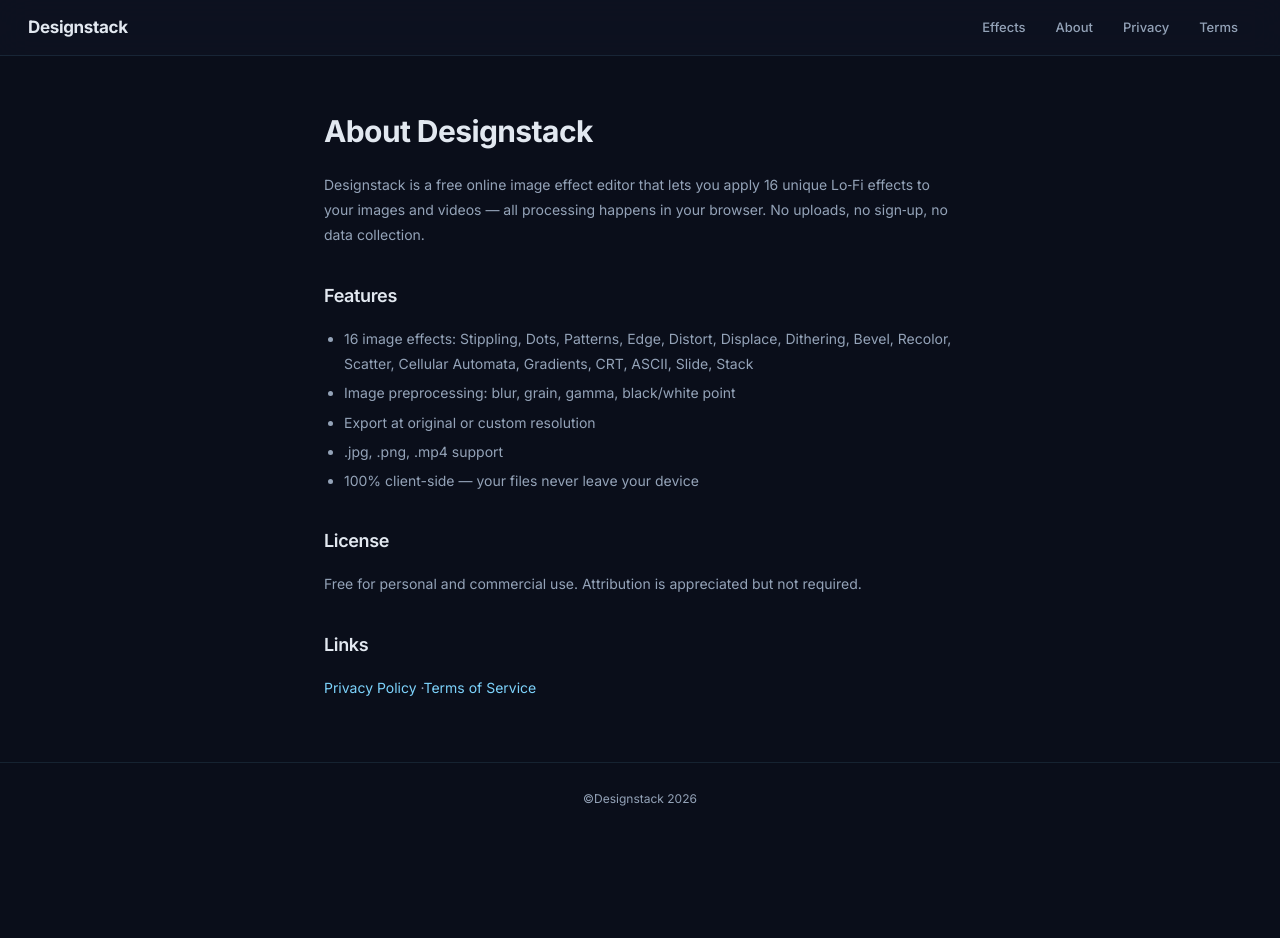
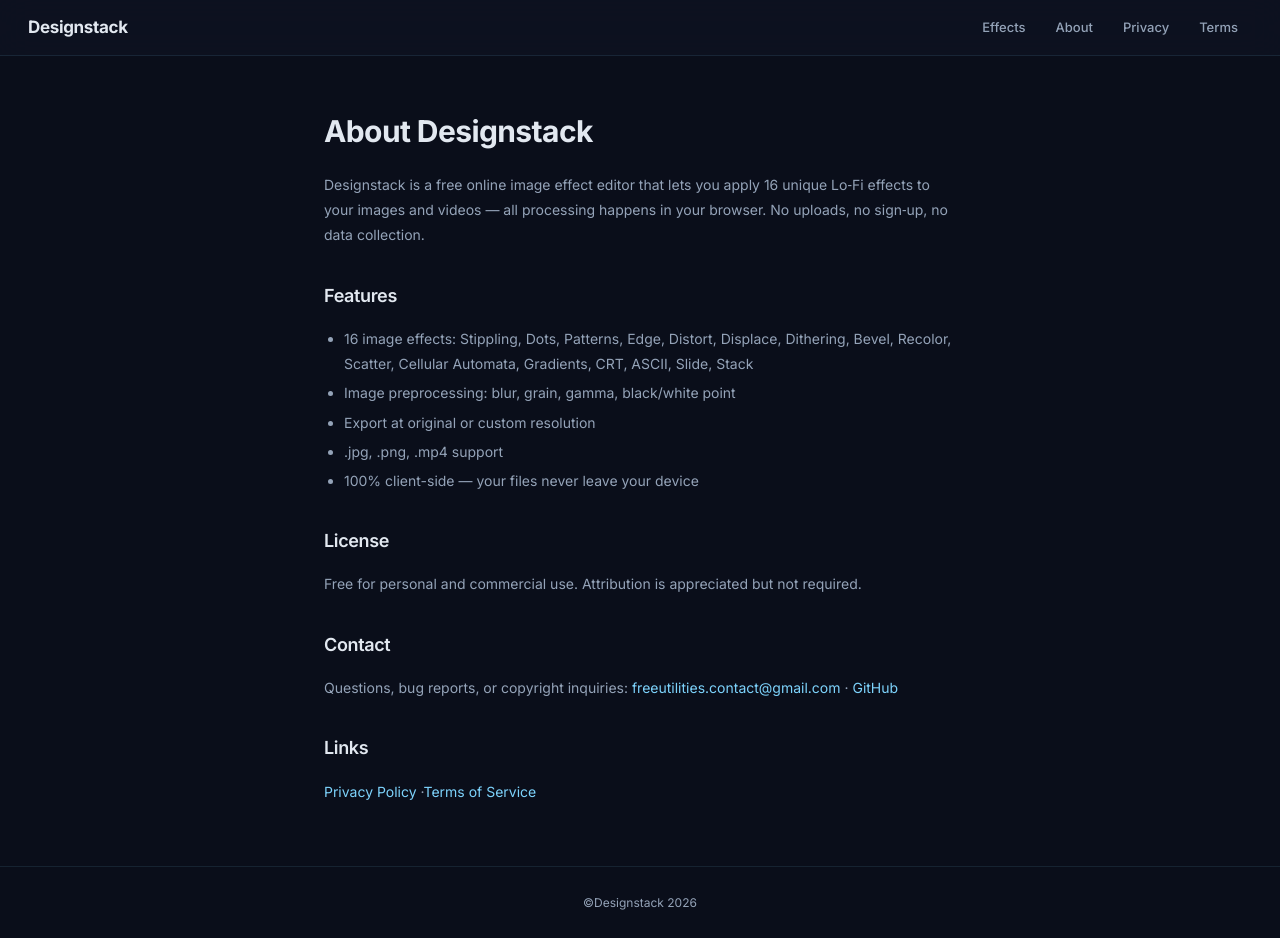
Before and after one commit to flffkaos-pixel/img, a React (Vite) app: page /about in a window 1280 px wide. Before the commit the page ends 834 px from the top, so only its background shows below. Built offline with nearby package versions, Linux system fonts and the light colour scheme.

Commit message:
adsense: ads.txt and contact info

```diff
--- a/src/pages/AboutPage.tsx
+++ b/src/pages/AboutPage.tsx
@@ -17,6 +17,15 @@ export default function AboutPage() {
       <h2>License</h2>
       <p>Free for personal and commercial use. Attribution is appreciated but not required.</p>
 
+      <h2>Contact</h2>
+      <p>
+        Questions, bug reports, or copyright inquiries:{" "}
+        <a href="mailto:freeutilities.contact@gmail.com">freeutilities.contact@gmail.com</a> &middot;{" "}
+        <a href="https://github.com/flffkaos-pixel" target="_blank" rel="noopener noreferrer">
+          GitHub
+        </a>
+      </p>
+
       <h2>Links</h2>
       <p>
         <a href="/privacy">Privacy Policy</a> &middot;
```
Also changed, not shown: public/ads.txt (added).
